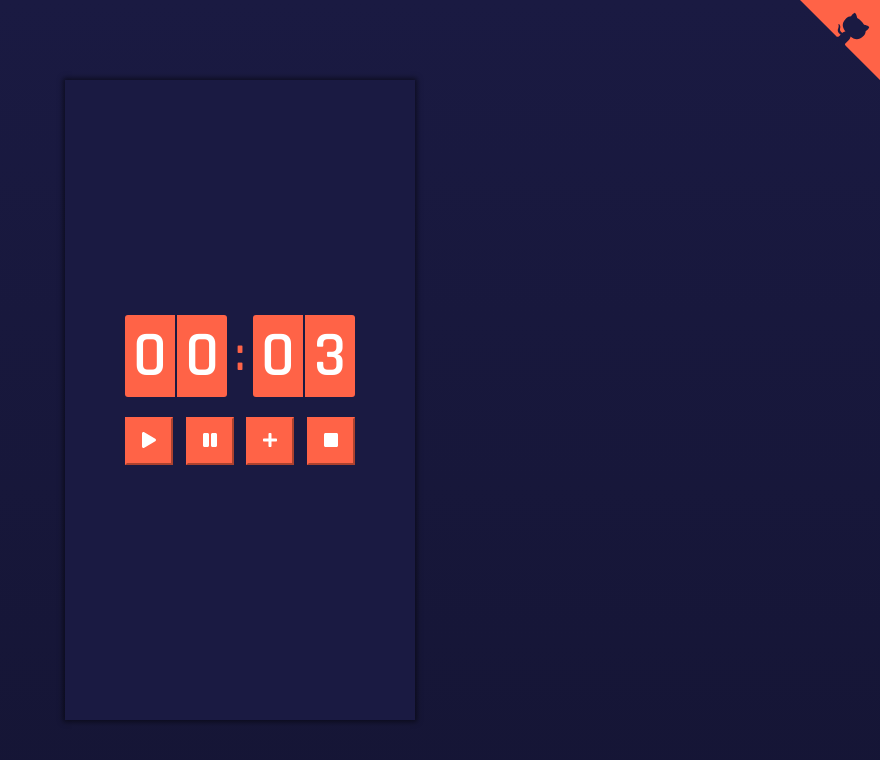
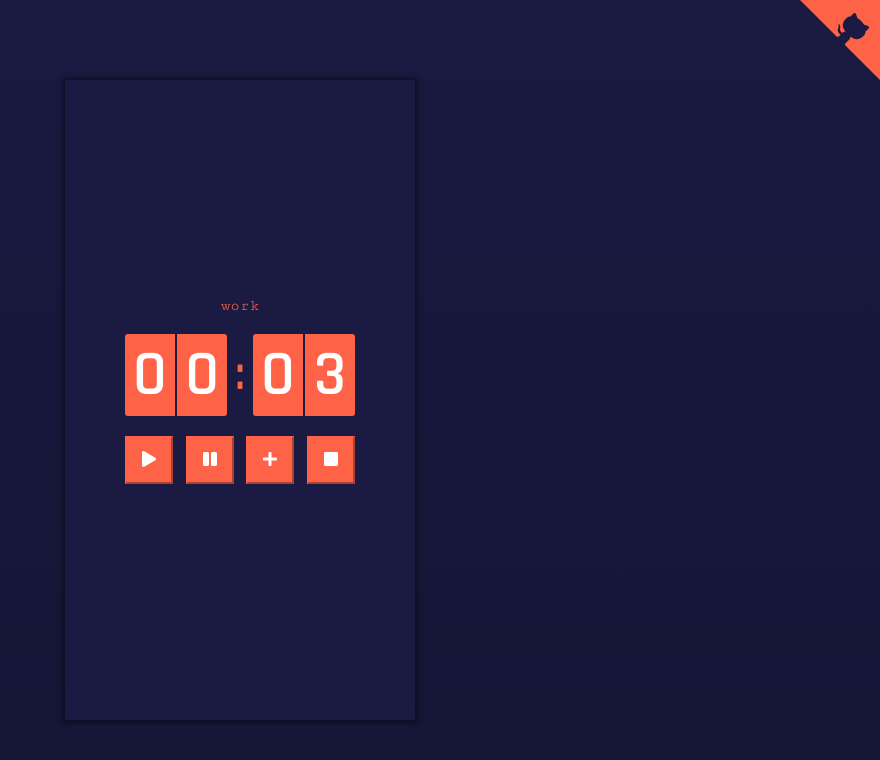
Before and after one commit to fmammoli/pomodoro-timer, a React (Create React App) app: page / in a window 1280 px wide. Shown: the top 760 px of the page, without its empty margins (400-1280 px from the left). Built offline with nearby package versions, Linux system fonts and the light colour scheme.

Commit message:
refactoring timer control buttons

```diff
--- a/src/components/Countdown/index.js
+++ b/src/components/Countdown/index.js
@@ -1,14 +1,7 @@
-import React, { useEffect, useState, useRef } from "react";
-import Button from "../Button";
-import { FontAwesomeIcon } from "@fortawesome/react-fontawesome";
-import {
-  faPause,
-  faPlay,
-  faPlus,
-  faStop,
-} from "@fortawesome/free-solid-svg-icons";
+import React, { useEffect, useState } from "react";
 import useCount from "../../hooks/useCount";
 import { Clock } from "../Clock";
+import TimerControlButtons from "../TimerControlButtons";
 
 const Countdown = () => {
   const workingIntervalDuration = 3 * 1000;
@@ -56,44 +49,44 @@ const Countdown = () => {
     return [minutes, seconds];
   }
 
-  function startTimer() {
-    if (workingTime) {
-      workingTimer.start();
-    } else {
-      restTimer.start();
-    }
-  }
+  // function startTimer() {
+  //   if (workingTime) {
+  //     workingTimer.start();
+  //   } else {
+  //     restTimer.start();
+  //   }
+  // }
 
-  function pauseTimer() {
-    if (workingTime) {
-      workingTimer.pause();
-    } else {
-      restTimer.pause();
-    }
-  }
+  // function pauseTimer() {
+  //   if (workingTime) {
+  //     workingTimer.pause();
+  //   } else {
+  //     restTimer.pause();
+  //   }
+  // }
 
-  function addOneMin() {
-    if (workingTime) {
-      workingTimer.addOne();
-    } else {
-      restTimer.addOne();
-    }
-  }
+  // function addOneMin() {
+  //   if (workingTime) {
+  //     workingTimer.addOne();
+  //   } else {
+  //     restTimer.addOne();
+  //   }
+  // }
 
-  function stopTimer() {
-    if (workingTime) {
-      workingTimer.stop(workingIntervalDuration);
-    } else {
-      restTimer.stop(restIntervalDuration);
-    }
-    setWorkingTime(true);
-    setTransientDuration(workingIntervalDuration);
-  }
+  // function stopTimer() {
+  //   if (workingTime) {
+  //     workingTimer.stop(workingIntervalDuration);
+  //   } else {
+  //     restTimer.stop(restIntervalDuration);
+  //   }
+  //   setWorkingTime(true);
+  //   setTransientDuration(workingIntervalDuration);
+  // }
 
   return (
     <>
-      <p style={{ margin: "0", color: "tomato", textAlign: "center" }}>
-        {/* {workingTime ? "work" : "rest"} */}
+      <p style={{ margin: "0 0 20px", color: "tomato", textAlign: "center" }}>
+        {workingTime ? "work" : "rest"}
       </p>
 
       <Clock
@@ -102,30 +95,14 @@ const Countdown = () => {
         )}
       />
 
-      <div
-        style={{
-          width: "100%",
-          margin: "20px 0",
-          display: "flex",
-          justifyContent: "space-between",
-        }}
-      >
-        <Button onClick={startTimer}>
-          <FontAwesomeIcon icon={faPlay} />
-        </Button>
-
-        <Button onClick={pauseTimer}>
-          <FontAwesomeIcon icon={faPause} />
-        </Button>
-
-        <Button onClick={addOneMin}>
-          <FontAwesomeIcon icon={faPlus} />
-        </Button>
-
-        <Button onClick={stopTimer}>
-          <FontAwesomeIcon icon={faStop} />
-        </Button>
-      </div>
+      <TimerControlButtons
+        timer={workingTime ? workingTimer : restTimer}
+        workingIntervalDuration={workingIntervalDuration}
+        restIntervalDuration={restIntervalDuration}
+        workingTime={workingTime}
+        setWorkingTime={setWorkingTime}
+        setTransientDuration={setTransientDuration}
+      />
     </>
   );
 };
--- /dev/null
+++ b/src/components/TimerControlButtons/index.js
@@ -0,0 +1,66 @@
+import React from "react";
+import styled from "styled-components";
+import Button from "../Button";
+import { FontAwesomeIcon } from "@fortawesome/react-fontawesome";
+import {
+  faPause,
+  faPlay,
+  faPlus,
+  faStop,
+} from "@fortawesome/free-solid-svg-icons";
+
+const ControlButtonsContainer = styled.div`
+  width: 100%;
+  margin: 20px 0;
+  display: flex;
+  justify-content: space-between;
+`;
+
+const TimerControlButtons = ({
+  timer,
+  workingIntervalDuration,
+  restIntervalDuration,
+  workingTime,
+  setWorkingTime,
+  setTransientDuration,
+}) => {
+  function startTimer() {
+    timer.start();
+  }
+
+  function pauseTimer() {
+    timer.pause();
+  }
+
+  function addOneMin() {
+    timer.addOne();
+  }
+
+  function stopTimer() {
+    timer.stop(workingTime ? workingIntervalDuration : restIntervalDuration);
+    setWorkingTime(true);
+    setTransientDuration(workingIntervalDuration);
+  }
+
+  return (
+    <ControlButtonsContainer>
+      <Button onClick={startTimer}>
+        <FontAwesomeIcon icon={faPlay} />
+      </Button>
+
+      <Button onClick={pauseTimer}>
+        <FontAwesomeIcon icon={faPause} />
+      </Button>
+
+      <Button onClick={addOneMin}>
+        <FontAwesomeIcon icon={faPlus} />
+      </Button>
+
+      <Button onClick={stopTimer}>
+        <FontAwesomeIcon icon={faStop} />
+      </Button>
+    </ControlButtonsContainer>
+  );
+};
+
+export default TimerControlButtons;
```
